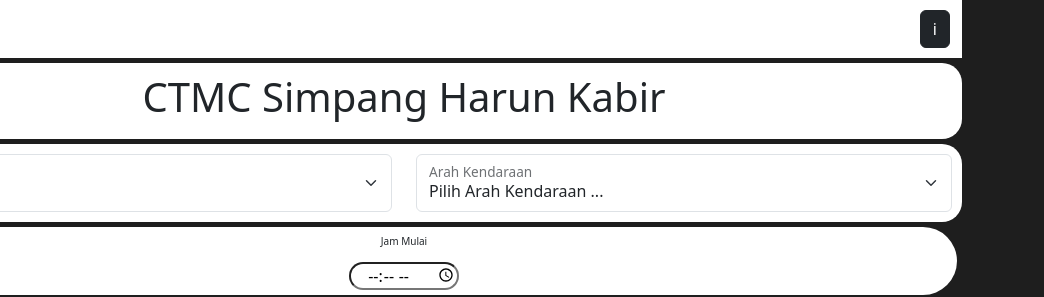
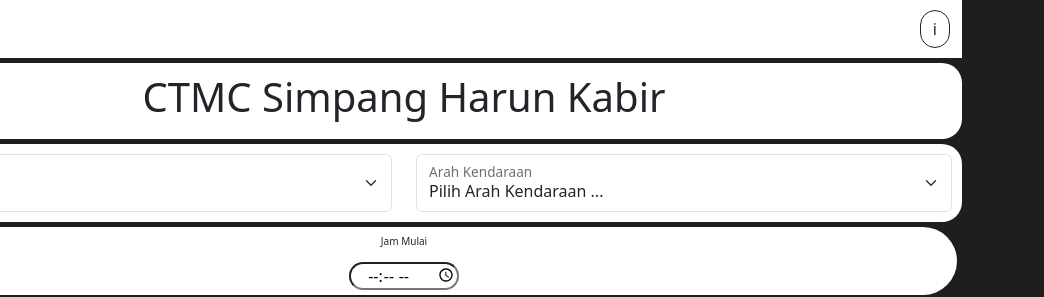
Before and after one commit to dishubmanreksmikota/SIKENDI, a plain HTML site: page ctmc/ctmcahmadyaniharunkabir.html in a window 1280 px wide. Shown: the top 297 px of the page, 236-1280 px from the left. Drawn offline with nearby package versions, Linux system fonts and the light colour scheme.

Commit message:
redesain information

```diff
--- a/ctmc/ctmcahmadyaniharunkabir.html
+++ b/ctmc/ctmcahmadyaniharunkabir.html
@@ -14,7 +14,7 @@
         <nav class="navbar" style="background-color: #ffffff;">
           <div class="container-fluid">
             <a class="navbar-brand" href="../index.html"><img src="../logo_navbar_black.png" width="80"></a>
-            <button type="button" class="btn btn-dark" data-bs-toggle="modal" data-bs-target="#exampleModal">
+            <button type="button" class="btn btn-outline-dark" data-bs-toggle="modal" data-bs-target="#exampleModal" style="border-radius: 100px;">
               i
             </button>
 
```
Also changed, not shown: ctmc/ctmcdegung.html (+1 -1 lines), ctmc/ctmcmandiri.html (+1 -1 lines), ctmc/ctmcotistagudang.html (+1 -1 lines), ctmc/ctmczaksesttimur.html (+1 -1 lines).
